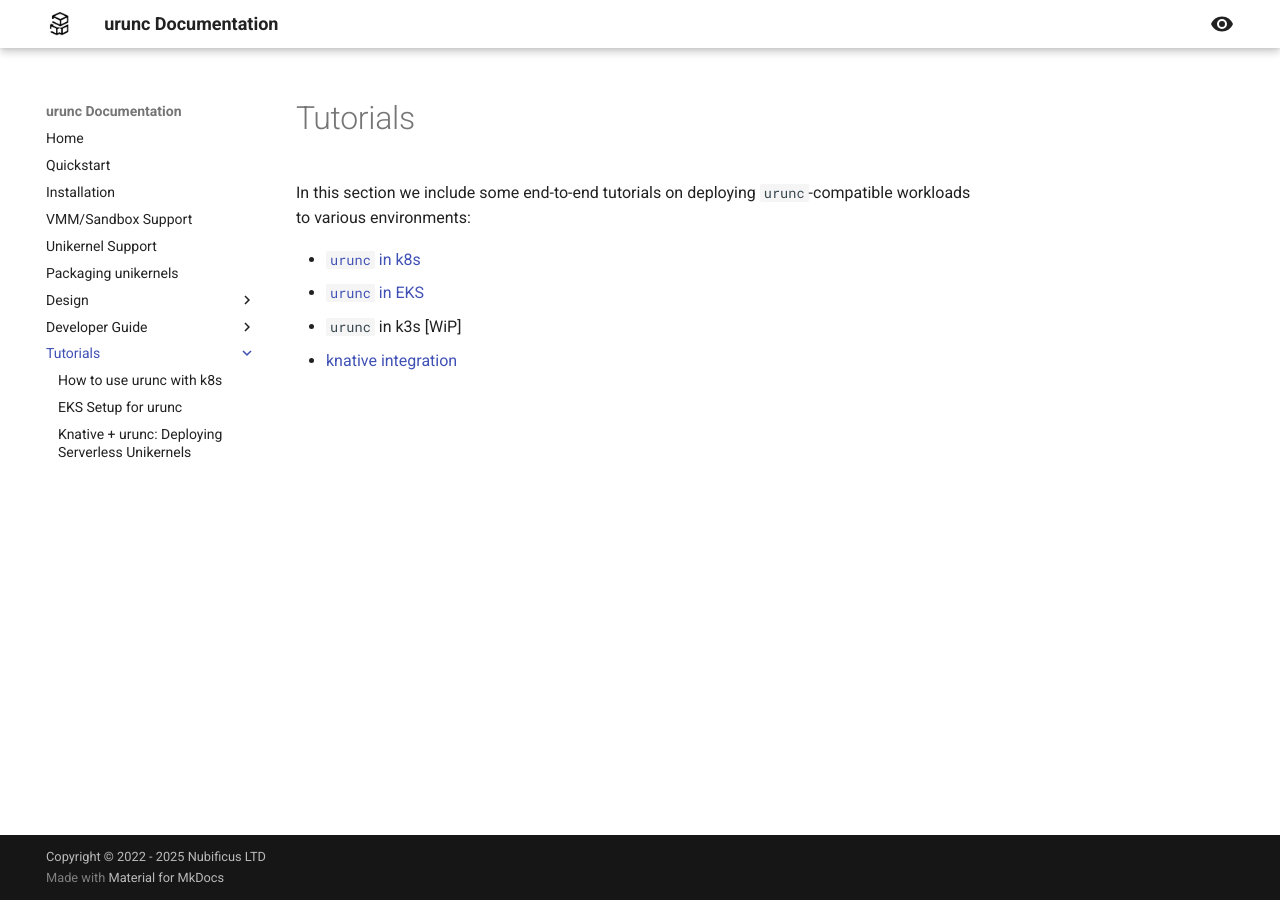
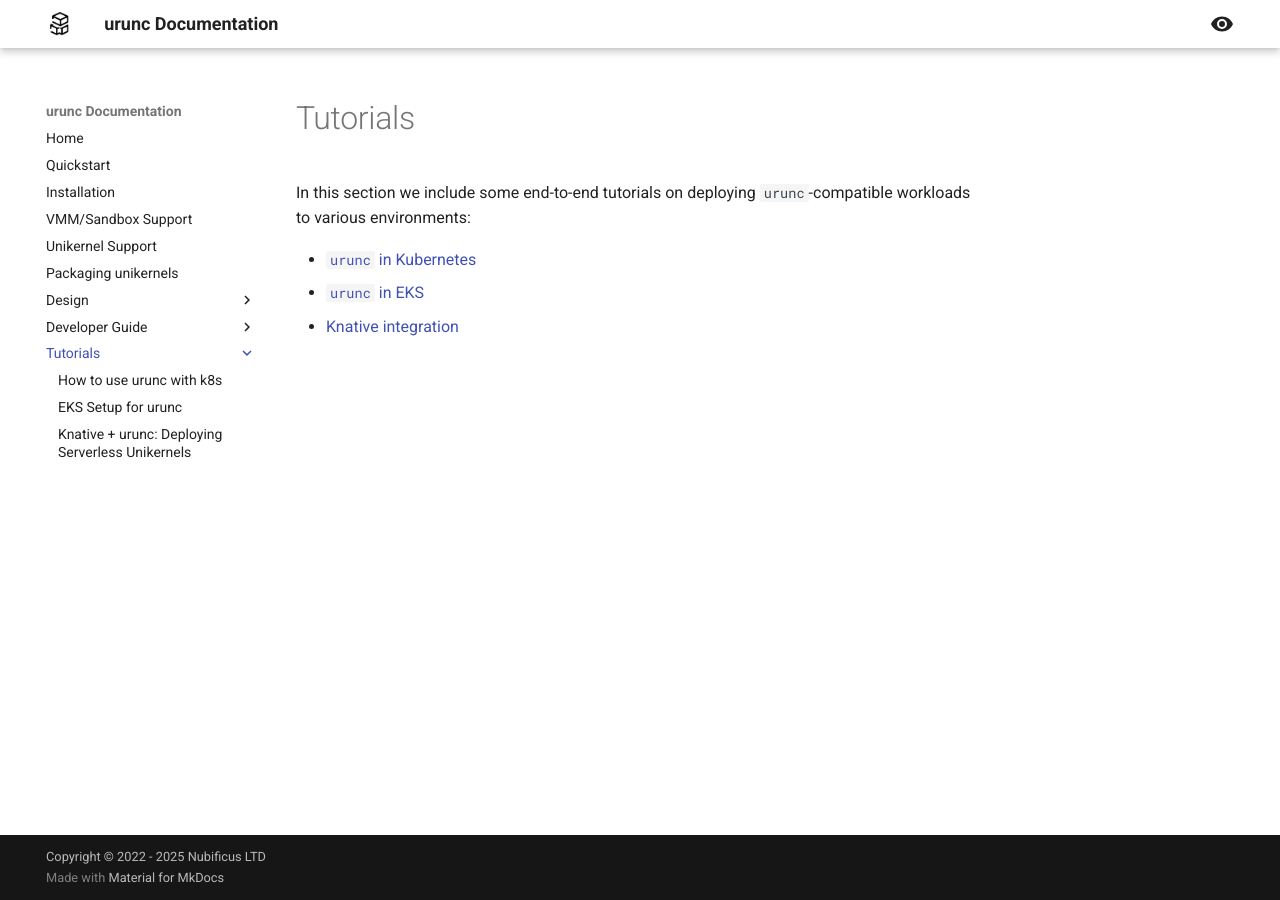
Before and after one commit to nubificus/urunc, an MkDocs documentation site: the page built from docs/tutorials/index.md, in a window 1280 px wide. Built offline with MkDocs 1.6.1 and Material for MkDocs 9.7.7, drawn with Linux system fonts in a browser that asks for light colours.

Commit message:
docs: Fix index to reflect tutorials and cleanup
PR: https://github.com/nubificus/urunc/pull/144
Signed-off-by: Anastassios Nanos <ananos@nubificus.co.uk>
Reviewed-by: Charalampos Mainas <cmainas@nubificus.co.uk>
Approved-by: Charalampos Mainas <cmainas@nubificus.co.uk>

```diff
--- a/docs/tutorials/index.md
+++ b/docs/tutorials/index.md
@@ -1,7 +1,6 @@
 In this section we include some end-to-end tutorials on deploying
 `urunc`-compatible workloads to various environments:
 
-- [`urunc` in k8s](../tutorials/How-to-urunc-on-k8s)
+- [`urunc` in Kubernetes](../tutorials/How-to-urunc-on-k8s)
 - [`urunc` in EKS](../tutorials/eks-tutorial)
-- `urunc` in k3s [WiP]
-- [knative integration](../tutorials/knative)
+- [Knative integration](../tutorials/knative)
```
